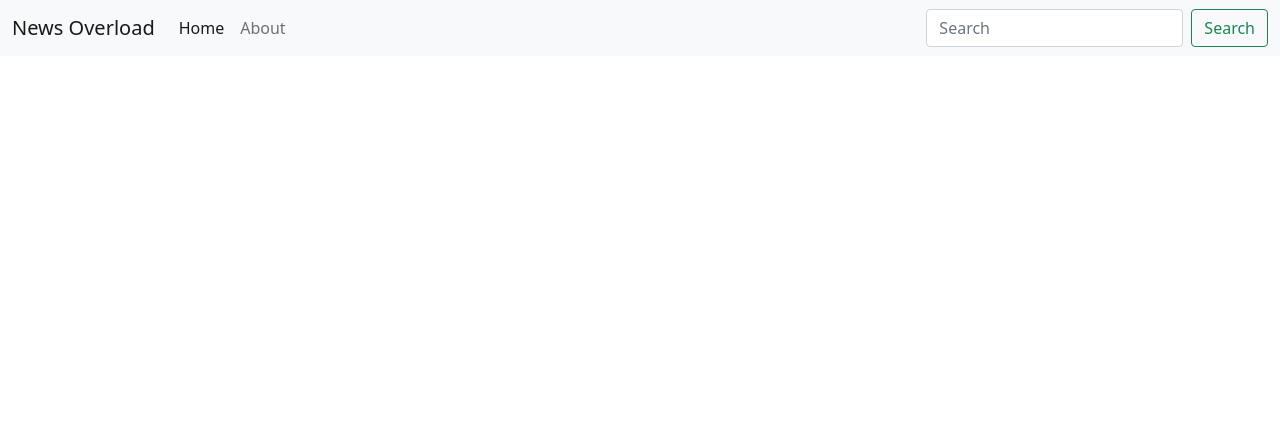
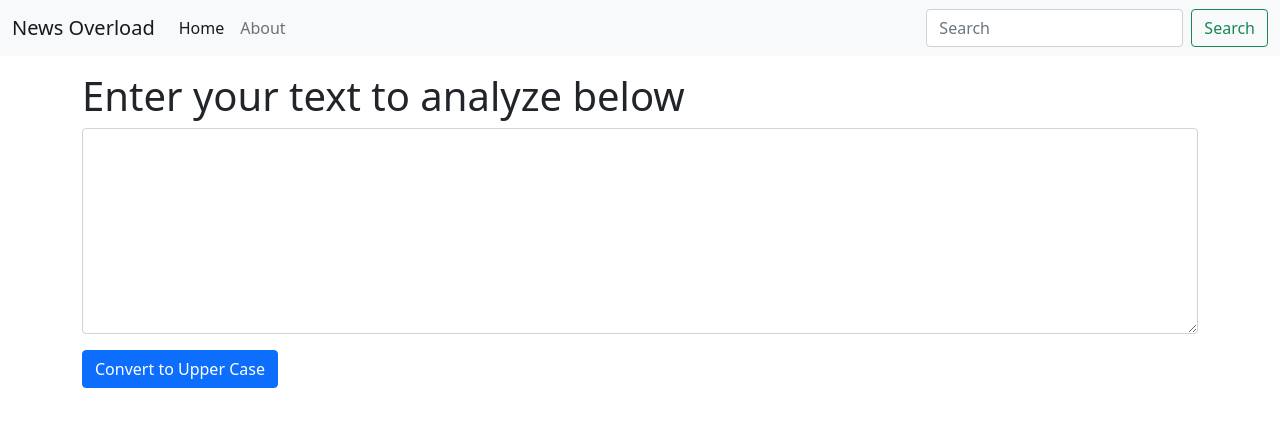
Before and after one commit to mayankrai2000/Text-Editor, a React (Create React App) app: page / in a window 1280 px wide. Shown: the top 426 px of the page. Built offline with nearby package versions, Linux system fonts and the light colour scheme.

Commit message:
text area added

```diff
--- a/src/App.js
+++ b/src/App.js
@@ -1,10 +1,14 @@
 import "./App.css";
 import Navbar from "./components/Navbar";
+import TextForm from "./components/TextForm";
 
 function App() {
   return (
     <>
       <Navbar title="News Overload"/>
+      <div className="container my-3">
+          <TextForm heading="Enter your text to analyze below"/>
+      </div>
     </>
   );
 }
--- a/src/components/Navbar.js
+++ b/src/components/Navbar.js
@@ -1,4 +1,5 @@
 import React from "react";
+import PropTypes from 'prop-types';
 
 export default function Navbar(props) {
   return (
@@ -21,7 +22,7 @@ export default function Navbar(props) {
         <div className="collapse navbar-collapse" id="navbarSupportedContent">
           <ul className="navbar-nav me-auto mb-2 mb-lg-0">
             <li className="nav-item">
-              <a className="nav-link active" aria-current="page" href="/">
+              <a className="nav-link active" aria-current="page" href="#">
                 Home
               </a>
             </li>
@@ -47,3 +48,15 @@ export default function Navbar(props) {
     </nav>
   );
 }
+
+// Prop types defines property of props which is passed
+// In this case props.title will always be string type
+Navbar.propTypes = {
+    title: PropTypes.string.isRequired
+}
+
+// this function will automatically set value of title
+// if nothing is passed in props
+Navbar.defaultProps = {
+    title: 'Set title here'
+};
--- /dev/null
+++ b/src/components/TextForm.js
@@ -0,0 +1,17 @@
+import React from "react";
+
+export default function TextForm(props) {
+  return (
+    <div>
+      <h1>{props.heading}</h1>
+      <div class="mb-3">
+        <textarea
+          class="form-control"
+          id="myBox"
+          rows="8"
+        ></textarea>
+      </div>
+      <button className="btn btn-primary">Convert to Upper Case</button>
+    </div>
+  );
+}
```
